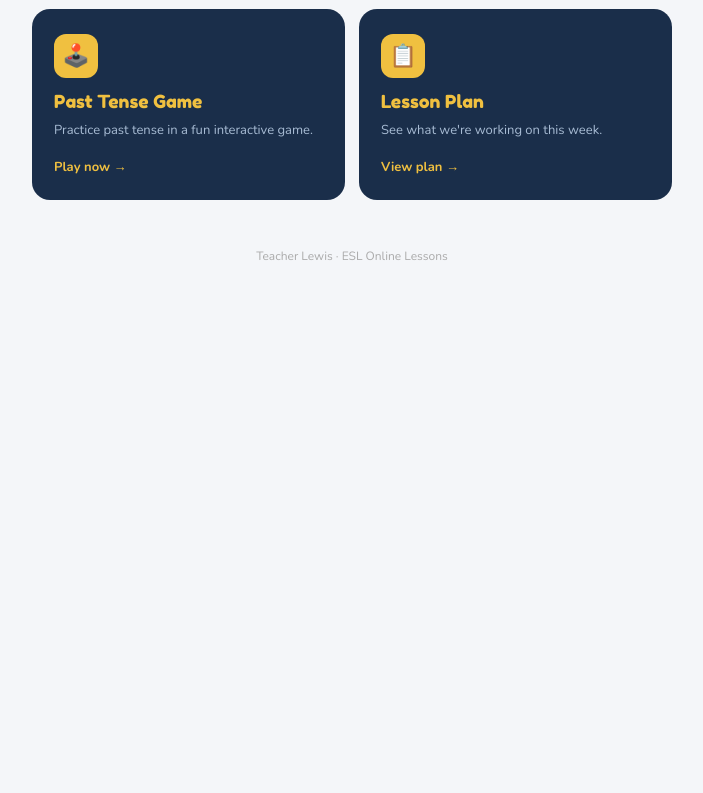
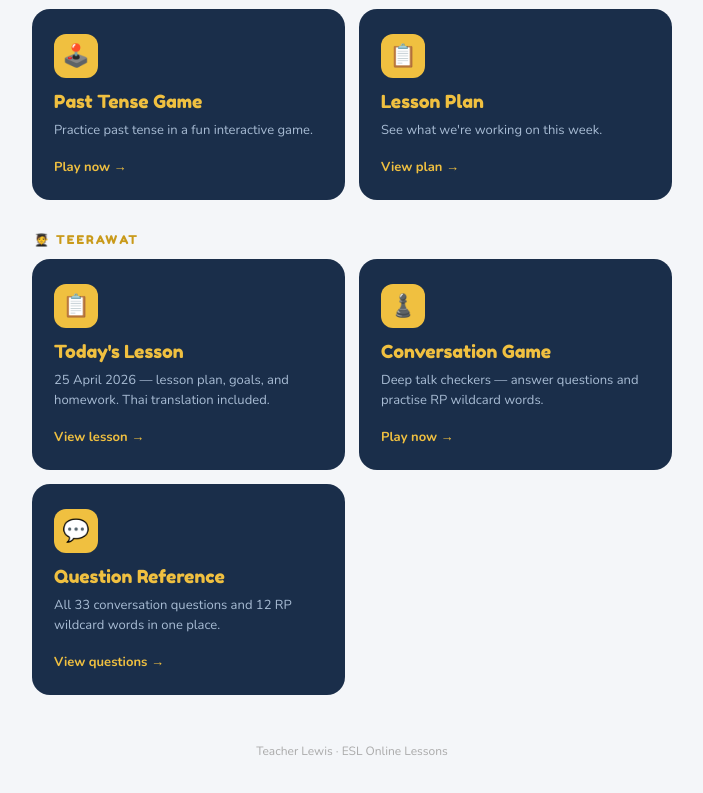
Before and after one commit to log210788/team1, a plain HTML site: page index.html in a window 1280 px wide. Shown: the part 1007-1800 px from the top of the page, without its empty margins (288-991 px from the left). Before the commit the page ends 1319 px from the top, so only its background shows below. Drawn offline with nearby package versions, Linux system fonts and the light colour scheme.

Commit message:
Add Teerawat section to index with links to lesson, game, and questions

```diff
--- a/index.html
+++ b/index.html
@@ -241,6 +241,28 @@
       </a>
     </div>
 
+    <div class="section-label">🧑‍🎓 Teerawat</div>
+    <div class="cards two-col">
+      <a class="card" href="Teerawat/lesson-25-april-2026.html">
+        <div class="card-icon">📋</div>
+        <div class="card-title">Today's Lesson</div>
+        <div class="card-desc">25 April 2026 — lesson plan, goals, and homework. Thai translation included.</div>
+        <div class="card-arrow">View lesson →</div>
+      </a>
+      <a class="card" href="Teerawat/checkers-adults.html">
+        <div class="card-icon">♟️</div>
+        <div class="card-title">Conversation Game</div>
+        <div class="card-desc">Deep talk checkers — answer questions and practise RP wildcard words.</div>
+        <div class="card-arrow">Play now →</div>
+      </a>
+      <a class="card" href="Teerawat/questions.html">
+        <div class="card-icon">💬</div>
+        <div class="card-title">Question Reference</div>
+        <div class="card-desc">All 33 conversation questions and 12 RP wildcard words in one place.</div>
+        <div class="card-arrow">View questions →</div>
+      </a>
+    </div>
+
   </div>
 
   <div class="footer">Teacher Lewis · ESL Online Lessons</div>
```
